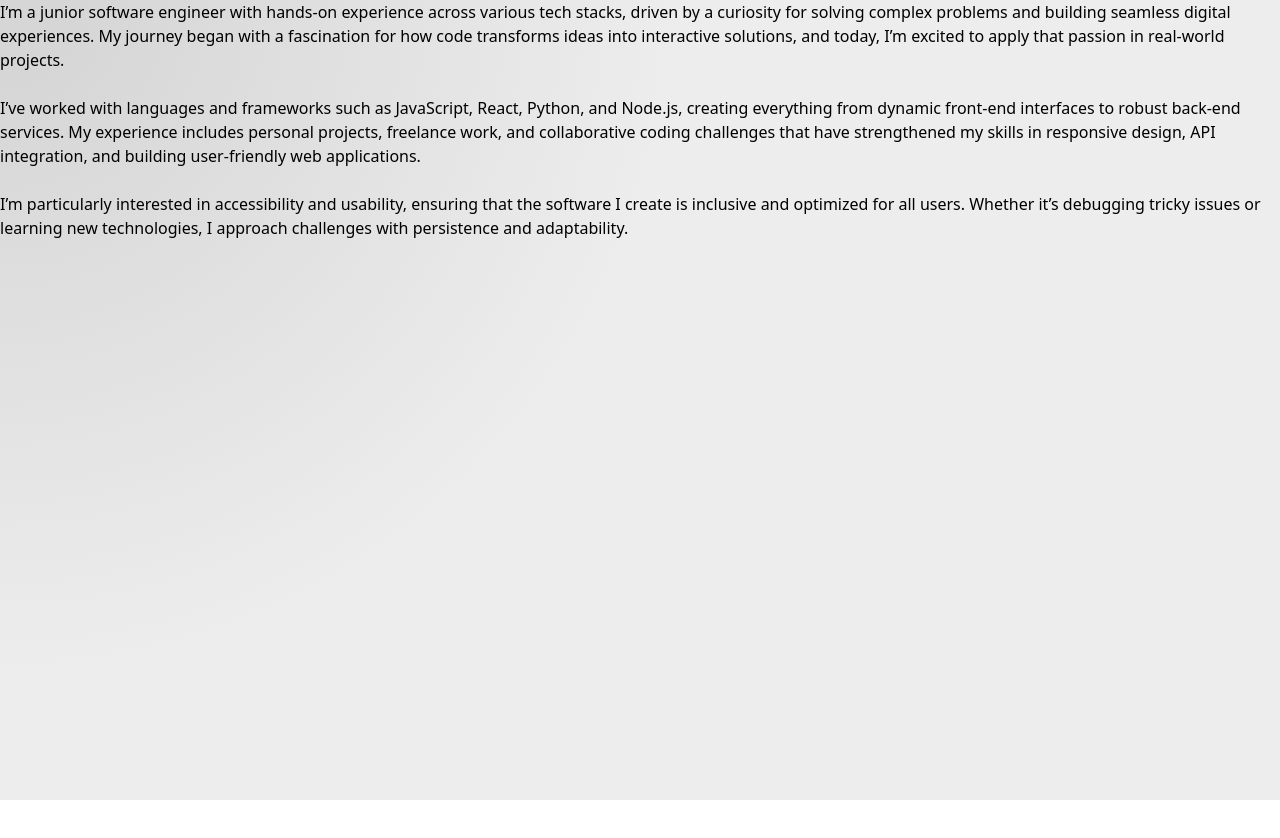
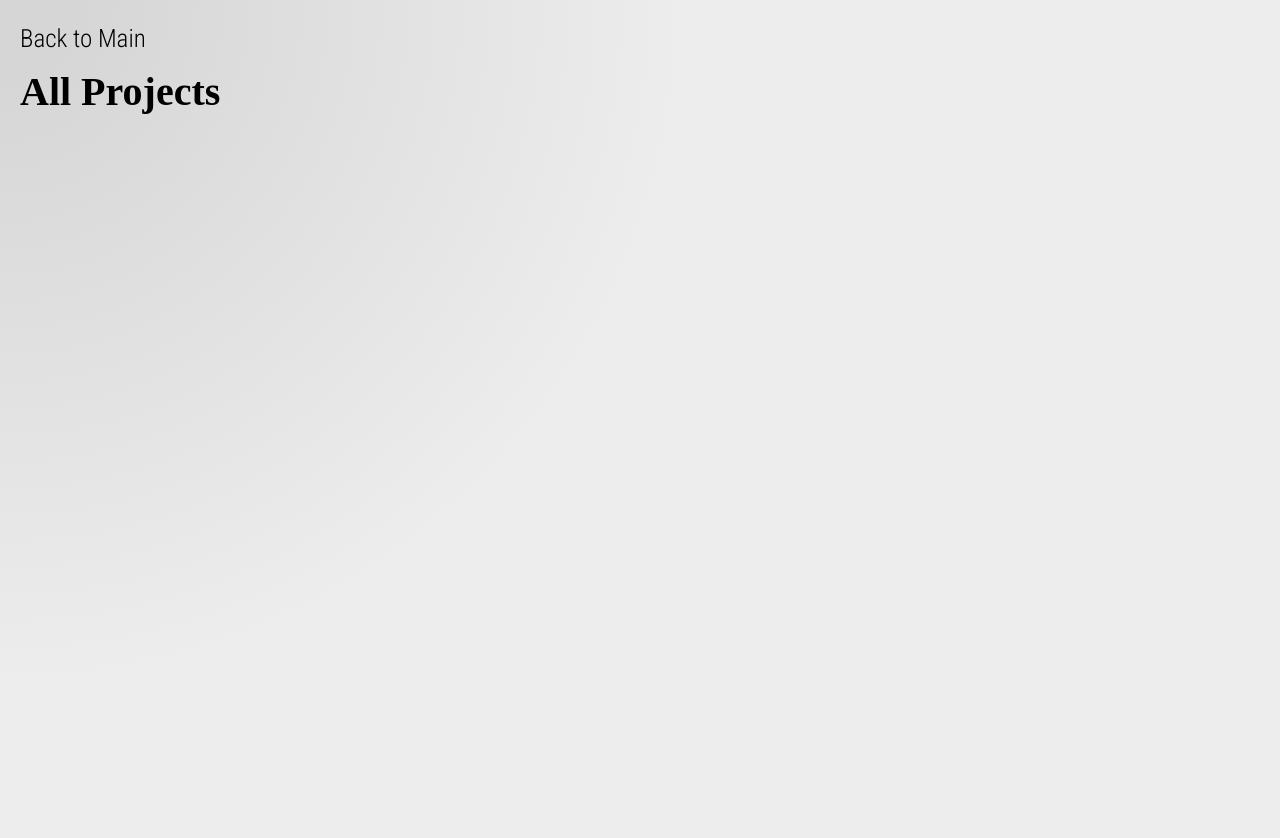
Before and after one commit to hakeemellis/newportfolio, a Vue app in the folder portfolio/: page /projectarchive in a window 1280 px wide. Before the commit the page ends 800 px from the top, so only its background shows below. Built offline with nearby package versions, Linux system fonts and the light colour scheme.

Commit message:
Refactor styling in components for improved dark mode support; update text colors and enhance layout consistency across sections.

```diff
--- a/portfolio/src/components/AboutSection.vue
+++ b/portfolio/src/components/AboutSection.vue
@@ -1,6 +1,8 @@
 <template>
   <!-- Start of Container for About Section-->
-  <section class="flex flex-col gap roboto-condensed-regular dark:text-white">
+  <section
+    class="flex flex-col gap roboto-condensed-regular dark:text-custom-white"
+  >
     <p>
       I’m a junior software engineer with hands-on experience across various
       tech stacks, driven by a curiosity for solving complex problems and
--- a/portfolio/src/components/ExperienceSection.vue
+++ b/portfolio/src/components/ExperienceSection.vue
@@ -1,9 +1,9 @@
 <template>
   <!--Only exists to separate experience section from element -->
-  <section class="flex flex-col gap-10 items-center dark:text-white">
+  <section class="flex flex-col gap-10 items-center dark:text-custom-white">
     <!-- Start of Experience Section -->
     <section
-      class="flex flex-row flex-1 gap-4 roboto-condensed-regular hover:rounded-xl hover:shadow-md dark:hover:shadow-zinc-800 transition-all duration-500 ease-in-out py-2 px-2"
+      class="flex flex-row flex-1 gap-4 roboto-condensed-regular hover:rounded-xl hover:shadow-md dark:hover:shadow-zinc-800 transition-all duration-500 ease-in-out py-4 px-2"
     >
       <!-- Start of Section with Year-->
       <section class="flex-[0.20]">
--- a/portfolio/src/components/FooterSection.vue
+++ b/portfolio/src/components/FooterSection.vue
@@ -1,6 +1,6 @@
 <template>
   <section>
-    <p class="roboto-condensed-regular gap dark:text-white">
+    <p class="roboto-condensed-regular gap dark:text-custom-white">
       Designed in <b class="dark:text-rose-500 text-cyan-800">Figma</b>. Coded
       in <b class="dark:text-rose-500 text-cyan-800">Visual Studio Code</b> by
       Me :). Built with
--- a/portfolio/src/components/ProjectArchiveComp.vue
+++ b/portfolio/src/components/ProjectArchiveComp.vue
@@ -1,27 +1,14 @@
 <template>
   <!-- Start of Container for Project Archive Section-->
-  <section class="flex flex-col gap roboto-condensed-regular dark:text-white h-screen">
-    <p>
-      I’m a junior software engineer with hands-on experience across various
-      tech stacks, driven by a curiosity for solving complex problems and
-      building seamless digital experiences. My journey began with a fascination
-      for how code transforms ideas into interactive solutions, and today, I’m
-      excited to apply that passion in real-world projects.
+  <section
+    class="flex flex-col gap roboto-condensed-regular dark:text-custom-white h-screen"
+  >
+    <p style="font-size: 25px">Back to Main</p>
+    <h2 style="font-size: 40px">
+      All Projects
       <br />
       <br />
-      I’ve worked with languages and frameworks such as JavaScript, React,
-      Python, and Node.js, creating everything from dynamic front-end interfaces
-      to robust back-end services. My experience includes personal projects,
-      freelance work, and collaborative coding challenges that have strengthened
-      my skills in responsive design, API integration, and building
-      user-friendly web applications.
-      <br />
-      <br />
-      I’m particularly interested in accessibility and usability, ensuring that
-      the software I create is inclusive and optimized for all users. Whether
-      it’s debugging tricky issues or learning new technologies, I approach
-      challenges with persistence and adaptability.
-    </p>
+    </h2>
   </section>
   <!-- End of Container for Project Archive Section-->
 </template>
@@ -38,5 +25,35 @@
 </script>
 
 <style scoped>
+  /* Roboto Condensed Font */
+  .roboto-condensed-regular {
+    font-family: 'Roboto Condensed', serif;
+    font-weight: 370;
+    font-optical-sizing: auto;
+    font-size: 16px;
+    font-style: normal;
+  }
 
+  .roboto-condensed-bold {
+    font-family: 'Roboto Condensed', serif;
+    font-weight: 670;
+    font-optical-sizing: auto;
+    font-size: 18px;
+    font-style: normal;
+  }
+
+  /*Integral CF Font*/
+  h2 {
+    font-family: 'Integral CF';
+    font-weight: 800;
+    font-size: 30px;
+  }
+
+  .subtitle {
+    font-family: 'Integral CF';
+    font-weight: 500;
+    font-size: 21px;
+  }
+
+  /* TEXT STYLING */
 </style>
--- a/portfolio/src/components/ProjectsSection.vue
+++ b/portfolio/src/components/ProjectsSection.vue
@@ -1,6 +1,6 @@
 <template>
   <!--Only exists to separate experience section from element -->
-  <section class="flex flex-col gap-10 items-center dark:text-white">
+  <section class="flex flex-col gap-10 items-center dark:text-custom-white">
     <!-- Start of Experience Section -->
     <section
       class="flex flex-row flex-1 gap-4 roboto-condensed-regular hover:rounded-xl hover:shadow-md dark:hover:shadow-zinc-800 transition-all duration-500 ease-in-out px-2 py-2"
--- a/portfolio/src/components/StagFrame.vue
+++ b/portfolio/src/components/StagFrame.vue
@@ -1,6 +1,6 @@
 <template>
   <!-- Start of Container for Stagnant Frame -->
-  <section class="outer-container mt-2 dark:text-white">
+  <section class="outer-container mt-2 dark:text-custom-white">
     <!-- Start of Section for Profile -->
     <section class="flex flex-col gap">
       <h2>Hakeem Ellis</h2>
--- a/portfolio/src/views/ProjectArchive.vue
+++ b/portfolio/src/views/ProjectArchive.vue
@@ -1,5 +1,5 @@
 <template>
-  <section>
+  <section class="outer-container-project-archive ">
     <ProjectArchiveComp />
   </section>
 </template>
@@ -22,14 +22,59 @@
 </script>
 
 <style scoped>
-  /* Default styles for the component */
-  h1 {
-    color: blue;
-    font-size: 2rem;
+  /* CONTAINER STYLING */
+
+  /* Style for Outer Container */
+  .outer-container-project-archive {
+    display: flex;
+    flex-direction: column; /* Arrange children in a column */
+    gap: 90px; /* Space between elements */
+    padding: 20px; /* Padding inside the container */
+    box-sizing: border-box; /* Include padding and border in the element's total width and height */
+    height: 100%; /* Ensure the container takes the full height */
+    min-height: 0; /* Allow the container to shrink properly */
   }
 
-  p {
-    color: gray;
-    font-size: 1rem;
+  /* CONTAINER STYLING */
+
+  /* TEXT STYLING */
+
+  /* Gap for Text within Frame */
+  .gap {
+    gap: 4px;
   }
+
+  /* Roboto Condensed Font */
+  .roboto-condensed-regular {
+    font-family: 'Roboto Condensed', serif;
+    font-weight: 370;
+    font-optical-sizing: auto;
+    font-size: 16px;
+    font-style: normal;
+  }
+
+  .roboto-condensed-bold {
+    font-family: 'Roboto Condensed', serif;
+    font-weight: 670;
+    font-optical-sizing: auto;
+    font-size: 18px;
+    font-style: normal;
+  }
+
+  /* TEXT STYLING */
+
+  /* TAGS STYLING */
+
+  /* Tag Icons for Portfolio */
+  .tag-icon {
+    display: inline-flex; /* to make container flex inline to align with content */
+    justify-content: center;
+    border-radius: 30px; /* round out border edges */
+    box-shadow: 0px 4px 4px 0px rgba(0, 0, 0, 0.3); /* Drop shadow */
+    padding: 5px 10px;
+    width: auto;
+    font-size: 14px;
+  }
+
+  /* TAGS STYLING */
 </style>
--- a/portfolio/tailwind.config.js
+++ b/portfolio/tailwind.config.js
@@ -10,6 +10,9 @@
       backgroundColor: {
         'custom-gray': '#EDEDED',
       },
+      textColor: {
+        'custom-white': '#F7F7F7',
+      },
     },
   },
   variants: {
```
